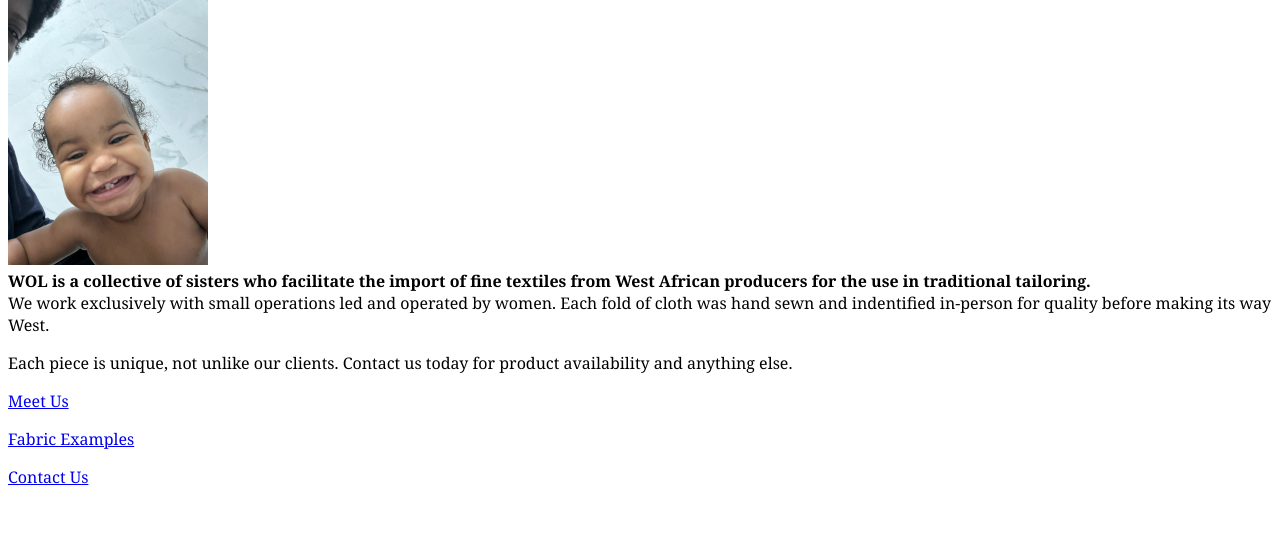
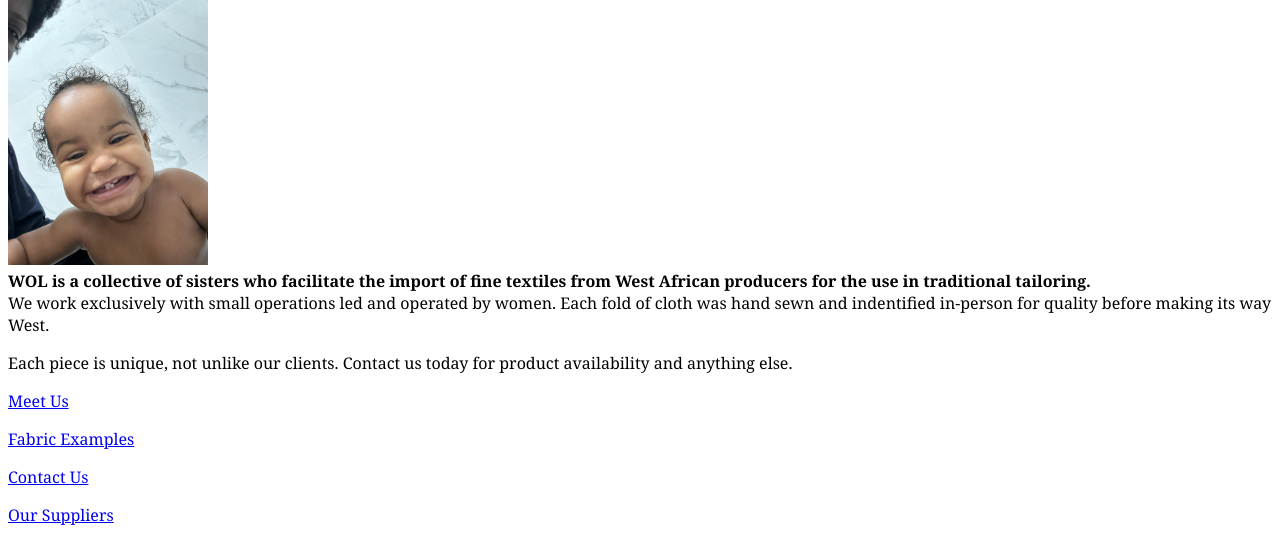
Before and after one commit to DanielMajid/Lagos, a plain HTML site: page Lagos/index.html in a window 1280 px wide. Shown: the part 510-1052 px from the top of the page. Before the commit the page ends 1006 px from the top, so only its background shows below. Drawn offline with Linux system fonts and the light colour scheme.

Commit message:
Created new sub page 'our suppliers'

```diff
--- a/Lagos/index.html
+++ b/Lagos/index.html
@@ -15,7 +15,9 @@
     <p>Each piece is unique, not unlike our clients. Contact us today for product availability and anything else.</p>
    <a href="meetus.html">Meet Us</a><p>
    <a href="fabricsample.html">Fabric Examples</a></p>
-   <a href="contactus.html">Contact Us</a>
+   <a href="contactus.html">Contact Us</a><p>
+    <a href="oursuppliers.html">Our Suppliers</a>
+   </p>
 
 </body>
     </html>
```
Also changed, not shown: Lagos/oursuppliers.html (added).
